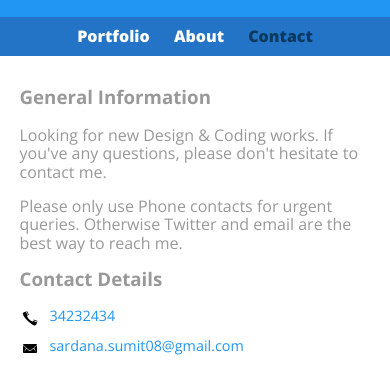
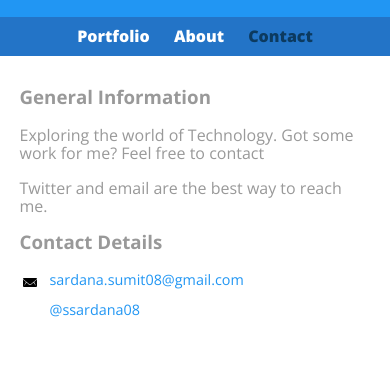
Before and after one commit to ssardana96/ssardana08.github.io, a plain HTML site: page contact.html in a window 390 px wide. Shown: the part 69-434 px from the top of the page. Drawn offline with nearby package versions, Linux system fonts and the light colour scheme.

Commit message:
Changes in the context of About & Contact, Removed phone

```diff
--- a/contact.html
+++ b/contact.html
@@ -27,15 +27,15 @@
 	<div id="wrapper">
 		<section id="primary">
 			<h3>General Information</h3>
-			<p>Looking for new Design & Coding works. If you've any questions, please don't hesitate to contact me.</p>
+			<p>Exploring the world of Technology. Got some work for me? Feel free to contact</p>
 
-			<p>Please only use Phone contacts for urgent queries. Otherwise Twitter and email are the best way to reach me.</p>
+			<p>Twitter and email are the best way to reach me.</p>
 		</section>
 
 		<section id="secondary">
 			<h3>Contact Details</h3>
 			<ul class="contact-info">
-				<li class="phone"><a href="tel:34232434">34232434</a></li>
+				<!-- <li class="phone"><a href="tel:34232434">34232434</a></li> -->
 				<li class="mail"><a href="mailto:sardana.sumit08@gmail.com">sardana.sumit08@gmail.com</a></li>
 				<li class="twitter"><a href="http://twitter.com/intent/tweet?screen_name=ssardana08">@ssardana08</a>
 				</li>
```
Also changed, not shown: about.html (+3 -2 lines).
